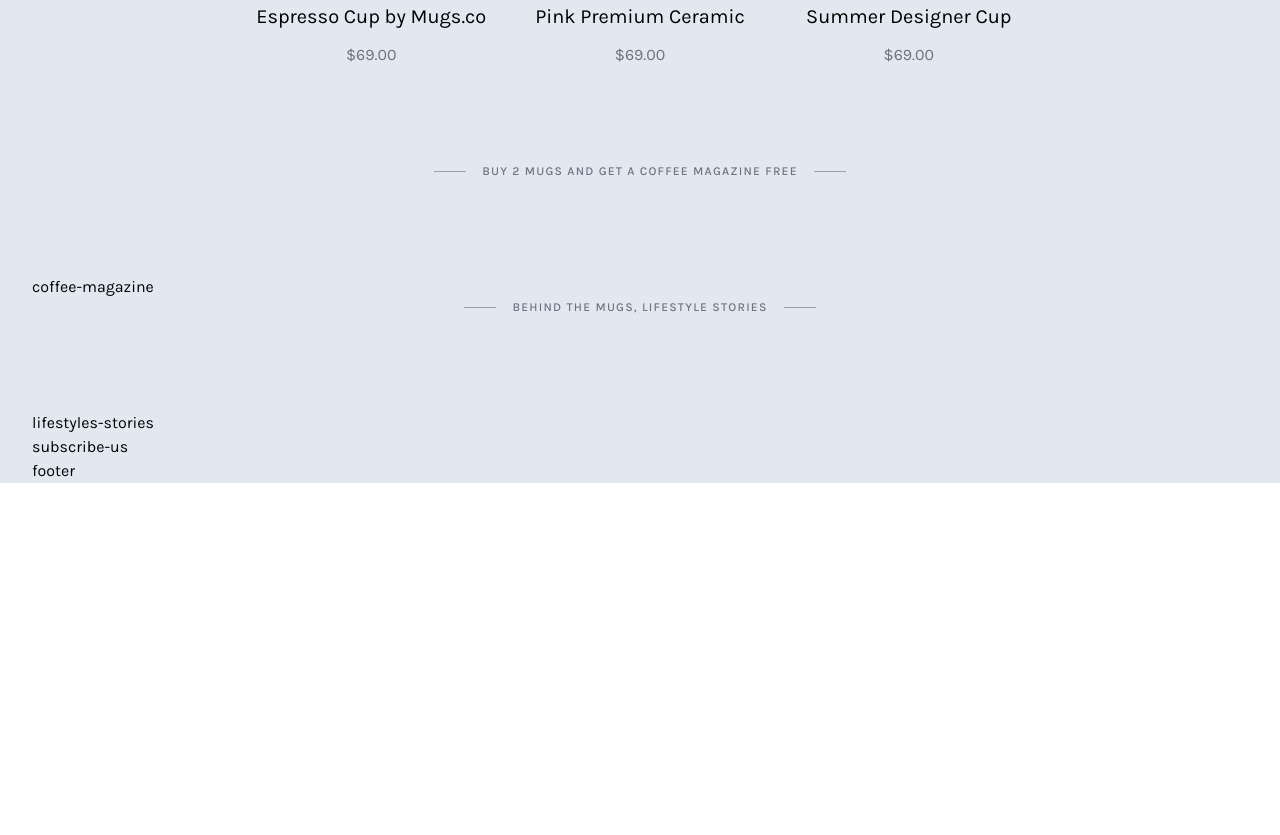
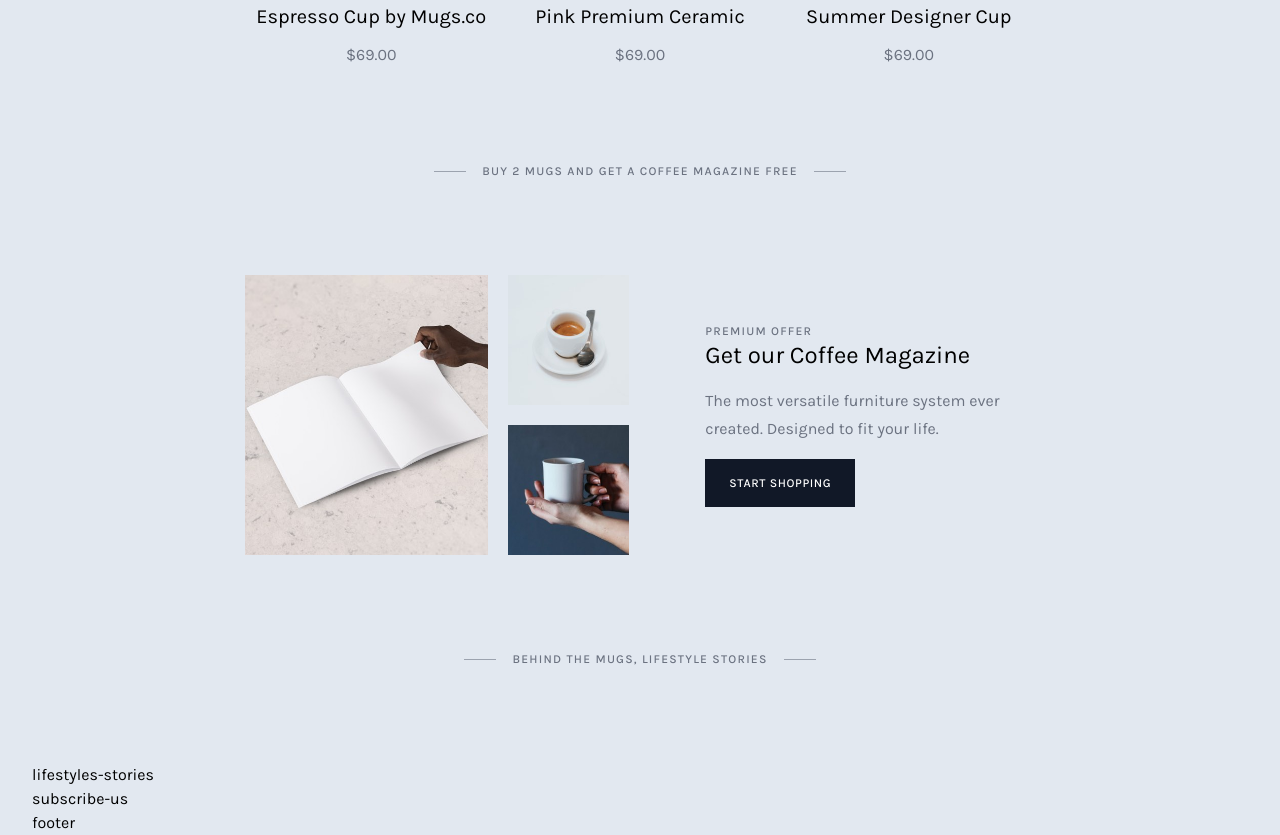
Before and after one commit to 01072k1anhCong2/tailwindcss-coffee-style, a website: page src/index.html in a window 1280 px wide. Shown: the part 3643-4478 px from the top of the page. Before the commit the page ends 4126 px from the top, so only its background shows below. Drawn offline with Linux system fonts and the light colour scheme.

Commit message:
done lai

```diff
--- a/src/index.html
+++ b/src/index.html
@@ -146,7 +146,7 @@
               <div class="ct-subheadline-deco-label ">more-products</div>
               <div class="ct-subheadline-deco-line "></div>
             </div>
-            <div class="more-products w-[95%] lg:w-[65%] mx-auto mb-16">
+            <div class="more-products w-[95%] xl:w-[65%] mx-auto mb-16">
               <div class="grid grid-cols-1 md:grid-cols-2 lg:grid-cols-3 gap-8 md:gap-4 ">
                 <div class="ct-product-card ">
                   <div class="h-[380px] bg-[url('./img/products-1.jpg')] bg-cover bg-no-repeat bg-center">
@@ -311,7 +311,23 @@
               <div class="ct-subheadline-deco-label ">Buy 2 mugs and get a coffee magazine free</div>
               <div class="ct-subheadline-deco-line "></div>
             </div>
-            <div class="coffee-magazine">coffee-magazine</div>
+            <div class="coffee-magazine w-[95%] xl:w-[65%] mx-auto mb-24">
+              <div class="flex flex-col md:flex-row justify-center items-center gap-5">
+                <div class="ct-magazine-images basis-1/2 md:flex md:flex-row gap-5 w-full h-full mb-5 md:mb-0">
+                  <div class="ct-magazine-big-image h-[280px] basis-2/3 mb-5 md:mb-0 bg-[url('./img/book-jaden.jpg')] bg-cover bg-no-repeat bg-center "></div>
+                  <div class="ct-magazine-small-images basis-1/3 flex flex-row md:flex-col gap-5">
+                    <div class="ct-magazine-small-image-01 h-[130px] md:h-[130px] xs:h-[200px] basis-1/2 bg-[url('./img/cafe-thia.jpg')] bg-cover bg-no-repeat bg-center "></div>
+                    <div class="ct-magazine-small-image-02 h-[130px] md:h-[130px] xs:h-[200px] basis-1/2 bg-[url('./img/coc_nuoc-da_trang.jpg')] bg-cover bg-no-repeat bg-center"></div>
+                  </div>
+                </div>
+                <div class="ct-magazine-post basis-1/2 pl-8 xl:pl-14 text-center md:text-left">
+                  <div class="uppercase tracking-widest text-gray-500 font-medium text-xs ">Premium offer</div>
+                  <div class=" text-2xl mb-4">Get our Coffee Magazine</div>
+                  <div class="text-gray-500 leading-7 mb-4">The most versatile furniture system ever created. Designed to fit your life.</div>
+                  <div class="ct-button bg-gray-900 text-white w-max mx-auto md:mx-0">start shopping</div>
+                </div>
+              </div>
+            </div>
             <!-- end coffee-magazine -->
             <div class="ct-subheadline ">
               <div class="ct-subheadline-deco-line "></div>
--- a/tailwind.config.js
+++ b/tailwind.config.js
@@ -3,6 +3,9 @@ module.exports = {
   content: ["./src/**/*.{html,js}"],
   theme: {
     extend: {
+      screens:{
+        'xs':'480px'
+      },
       fontFamily: {
         karla: ['Karla', 'sans-serif']
       },
```
Also changed, not shown: src/img/book-jaden.jpg (added), src/img/cafe-thia.jpg (added), src/img/coc_nuoc-da_trang.jpg (added), src/output.css.
